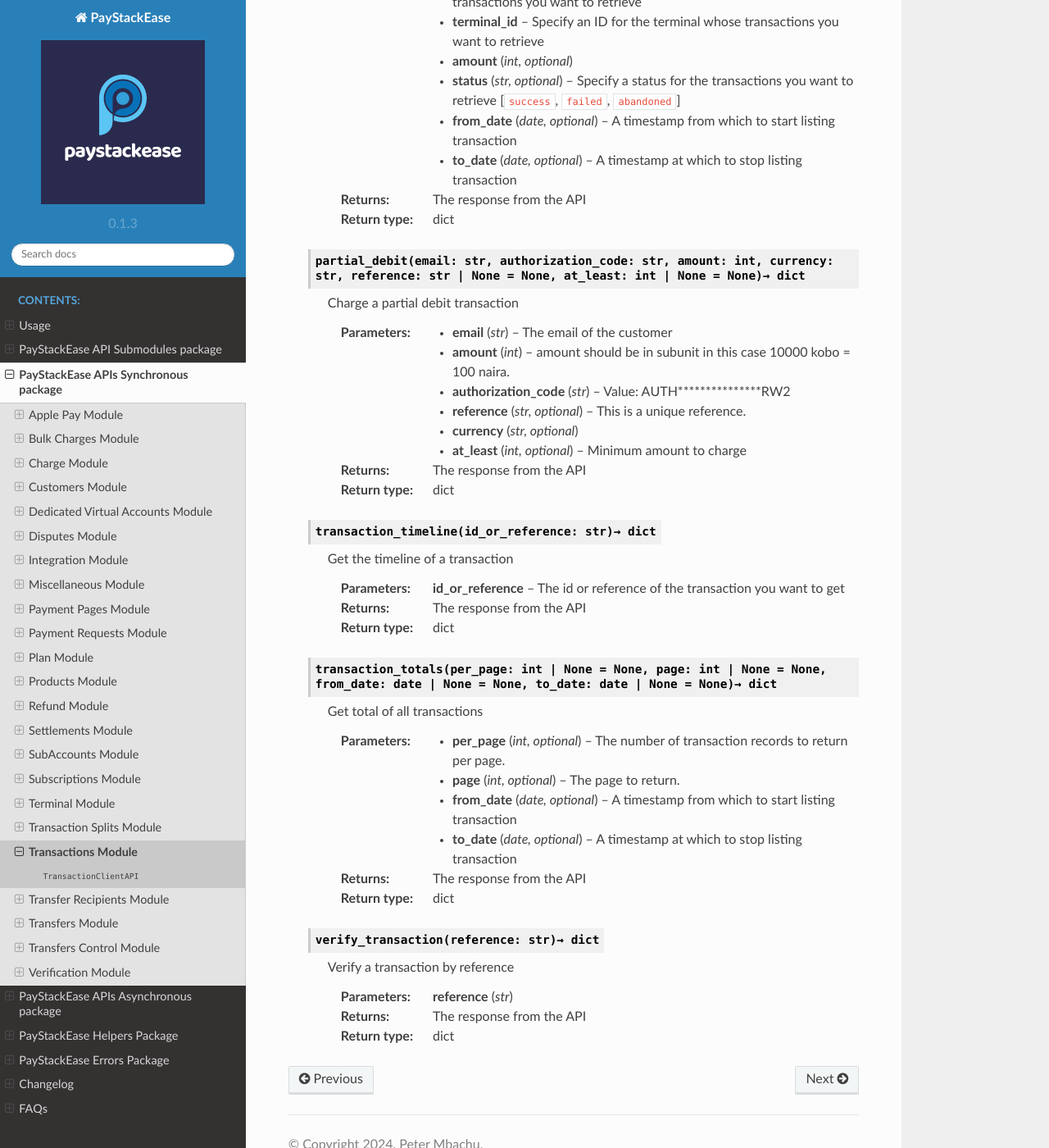
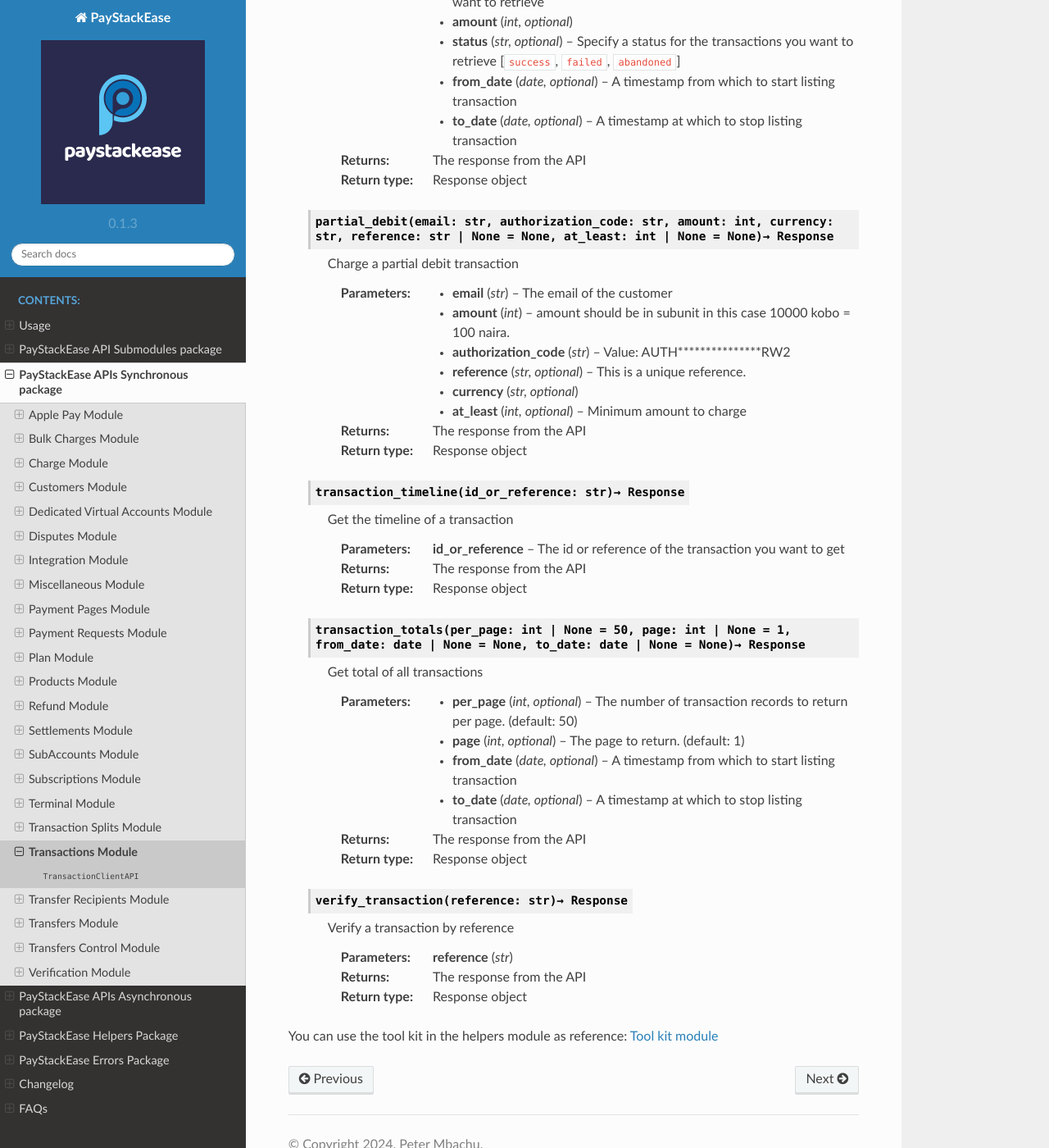
Before and after one commit to cla-bit/PayStackEase, a Sphinx documentation site: the page built from docs/source/transactions.rst, in a window 1280 px wide and 1400 px high, scrolled down 2740 px. Shown: the whole window at 82% size. Built offline with Sphinx 7.4.7 and the Read the Docs theme 2.0.0, drawn with Linux system fonts in a browser that asks for light colours; some of the changed text lies outside the part shown.

Commit message:
updated documentation for transaction: async and sync

```diff
--- a/docs/source/transactions.rst
+++ b/docs/source/transactions.rst
@@ -17,11 +19,7 @@ You can use the tool kit in the helpers module as reference: :doc:`paystackease.
 
     Paystack Transaction API Reference: `Transaction`_
 
-    .. note::
-
-        You can use ``convert_currency()`` to convert to subunit. ``Authorization code`` are generated upon a successful card transaction.
-
-    .. py:method:: charge_authorization(email: str, amount: int, authorization_code: str, reference: str | None = None, currency: str | None = None, channels: List[str] | None = None, subaccount: str | None = None, transaction_charge: int | None = None, bearer: str | None = None, queue: bool | None = None, metadata: Dict[str, List[Dict[str, Any]]] | None = None)→ dict
+    .. py:method:: charge_authorization(email: str, amount: int, authorization_code: str, reference: str | None = None, currency: str | None = None, channels: List[str] | None = None, subaccount: str | None = None, transaction_charge: int | None = None, bearer: str | None = None, queue: bool | None = None, metadata: Dict[str, List[Dict[str, Any]]] | None = None)→ Response
 
         Charge an authorization transaction
 
@@ -49,9 +47,9 @@ You can use the tool kit in the helpers module as reference: :doc:`paystackease.
         :type metadata: Dict[str, List[Dict[str, Any]]]
 
         :return: The response from the API
-        :rtype: dict
+        :rtype: Response object
 
-    .. py:method:: export_transactions(per_page: int | None = None, page: int | None = None, customer: int | None = None, currency: str | None = None, amount: int | None = None, status: str | None = None, settled: bool | None = None, settlement: int | None = None, payment_page: int | None = None, from_date: date | None = None, to_date: date | None = None)→ dict
+    .. py:method:: export_transactions(per_page: int | None = 50, page: int | None = 1, customer: int | None = None, currency: str | None = None, amount: int | None = None, status: str | None = None, settled: bool | None = None, settlement: int | None = None, payment_page: int | None = None, from_date: date | None = None, to_date: date | None = None)→ Response
 
         Export transactions
 
@@ -79,9 +77,9 @@ You can use the tool kit in the helpers module as reference: :doc:`paystackease.
         :type to_date: date, optional
 
         :return: The response from the API
-        :rtype: dict
+        :rtype: Response object
 
-    .. py:method:: fetch_transaction(transaction_id: int)→ dict
+    .. py:method:: fetch_transaction(transaction_id: int)→ Response
 
         Fetch details of a specific transaction
 
@@ -89,9 +87,9 @@ You can use the tool kit in the helpers module as reference: :doc:`paystackease.
         :type transaction_id: int
 
         :return: The response from the API
-        :rtype: dict
+        :rtype: Response object
 
-    .. py:method:: initialize(email: str, amount: int, currency: str | None = None, reference: str | None = None, callback_url: str | None = None, plan: str | None = None, invoice_limit: int | None = None, channels: List[str] | None = None, split_code: str | None = None, subaccount: str | None = None, transaction_charge: int | None = None, bearer: str | None = None, metadata: Dict[str, str] | None = None)→ dict
+    .. py:method:: initialize(email: str, amount: int, currency: str | None = None, reference: str | None = None, callback_url: str | None = None, plan: str | None = None, invoice_limit: int | None = None, channels: List[str] | None = None, split_code: str | None = None, subaccount: str | None = None, transaction_charge: int | None = None, bearer: str | None = None, metadata: Dict[str, Any] | None = None)→ Response
 
         Initiate a transaction
 
@@ -123,9 +121,9 @@ You can use the tool kit in the helpers module as reference: :doc:`paystackease.
         :type metadata: dict, optional
 
         :return: The response from the API
-        :rtype: dict
+        :rtype: Response object
 
-    .. py:method:: list_transactions(per_page: int | None = None, page: int | None = None, customer: int | None = None, terminal_id: str | None = None, amount: int | None = None, status: str | None = None, from_date: date | None = None, to_date: date | None = None)→ dict
+    .. py:method:: list_transactions(per_page: int | None = 50, page: int | None = 1, customer: int | None = None, terminal_id: str | None = None, amount: int | None = None, status: str | None = None, from_date: date | None = None, to_date: date | None = None)→ Response
 
         List all transactions
 
@@ -147,9 +145,9 @@ You can use the tool kit in the helpers module as reference: :doc:`paystackease.
         :type to_date: date, optional
 
         :return: The response from the API
-        :rtype: dict
+        :rtype: Response object
 
-    .. py:method:: partial_debit(email: str, authorization_code: str, amount: int, currency: str, reference: str | None = None, at_least: int | None = None)→ dict
+    .. py:method:: partial_debit(email: str, authorization_code: str, amount: int, currency: str, reference: str | None = None, at_least: int | None = None)→ Response
 
         Charge a partial debit transaction
 
@@ -167,24 +165,24 @@ You can use the tool kit in the helpers module as reference: :doc:`paystackease.
         :type at_least: int, optional
 
         :return: The response from the API
-        :rtype: dict
+        :rtype: Response object
 
-    .. py:method:: transaction_timeline(id_or_reference: str)→ dict
+    .. py:method:: transaction_timeline(id_or_reference: str)→ Response
 
         Get the timeline of a transaction
 
         :param id_or_reference: The id or reference of the transaction you want to get
 
         :return: The response from the API
-        :rtype: dict
+        :rtype: Response object
 
-    .. py:method:: transaction_totals(per_page: int | None = None, page: int | None = None, from_date: date | None = None, to_date: date | None = None)→ dict
+    .. py:method:: transaction_totals(per_page: int | None = 50, page: int | None = 1, from_date: date | None = None, to_date: date | None = None)→ Response
 
         Get total of all transactions
 
-        :param per_page: The number of transaction records to return per page.
+        :param per_page: The number of transaction records to return per page. (default: 50)
         :type per_page: int, optional
-        :param page: The page to return.
+        :param page: The page to return. (default: 1)
         :type page: int, optional
         :param from_date: A timestamp from which to start listing transaction
         :type from_date: date, optional
@@ -192,9 +190,9 @@ You can use the tool kit in the helpers module as reference: :doc:`paystackease.
         :type to_date: date, optional
 
         :return: The response from the API
-        :rtype: dict
+        :rtype: Response object
 
-    .. py:method:: verify_transaction(reference: str)→ dict
+    .. py:method:: verify_transaction(reference: str)→ Response
 
         Verify a transaction by reference
 
@@ -202,7 +200,8 @@ You can use the tool kit in the helpers module as reference: :doc:`paystackease.
         :type reference: str
 
         :return: The response from the API
-        :rtype: dict
+        :rtype: Response object
 
+You can use the tool kit in the helpers module as reference: :doc:`toolkit`
 
 .. _Transaction: https://paystack.com/docs/api/transaction/
```
Also changed, not shown: other parts of docs/source/transactions.rst (+4 -2 lines), docs/source/atransactions.rst (+23 -24 lines).
